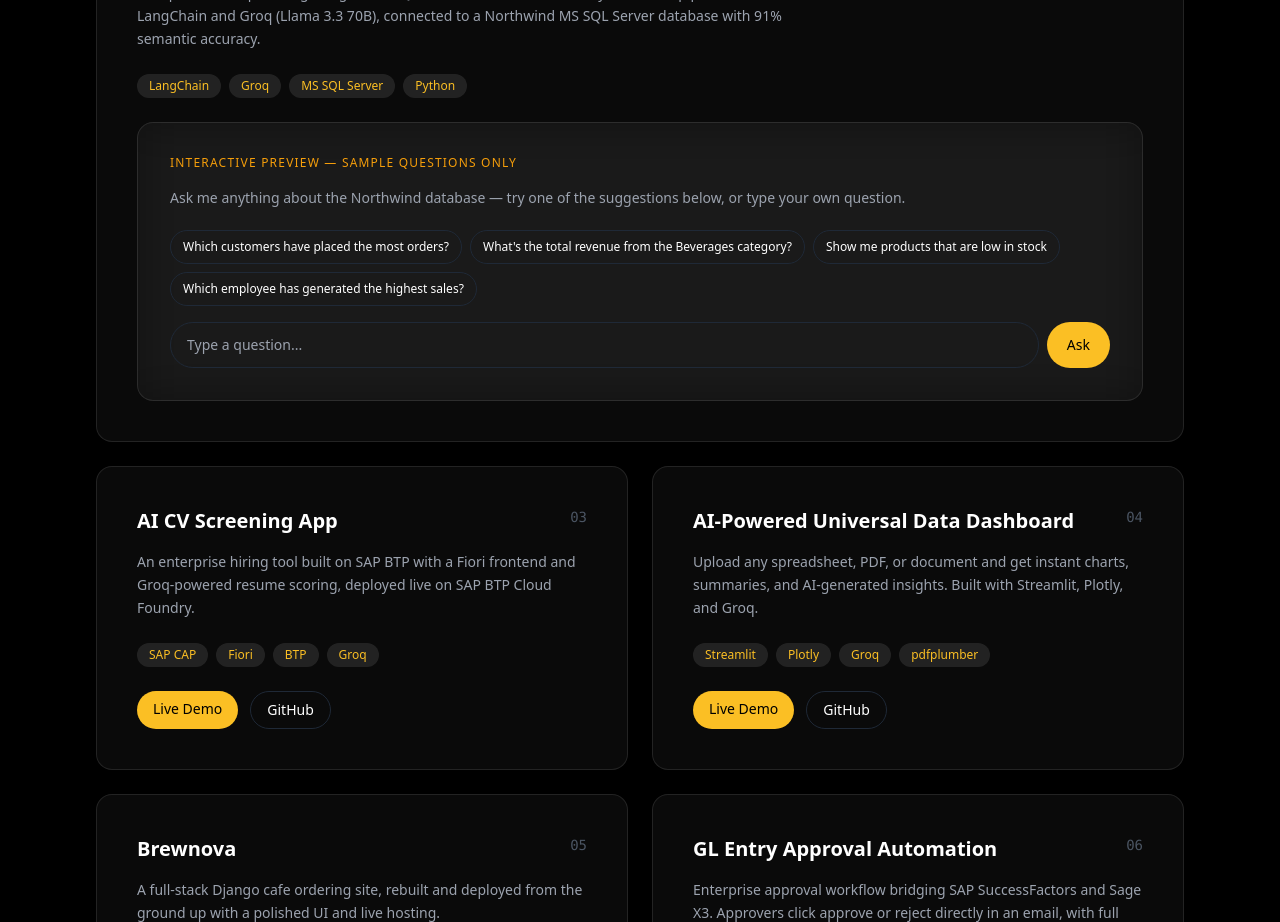
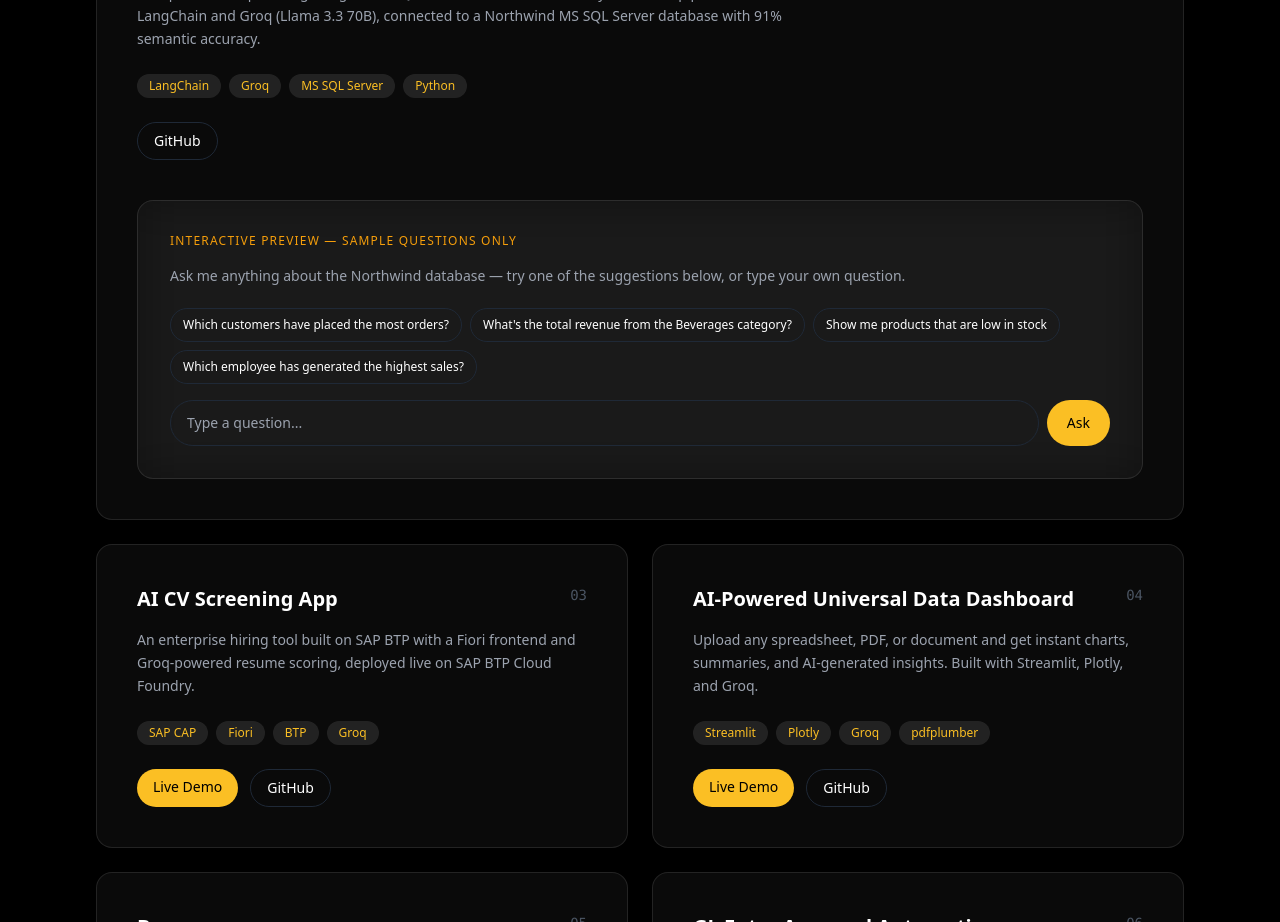
Before and after one commit to akshayy718/akshay-portfolio-site, a React (Vite) app: page / in a window 1280 px wide. Shown: the part 1620-2542 px from the top of the page. Built offline with nearby package versions, Linux system fonts and the light colour scheme.

Commit message:
Add GitHub link to SQL chatbot card

```diff
--- a/src/App.jsx
+++ b/src/App.jsx
@@ -39,6 +39,7 @@
     description:
       "Ask questions in plain English, get real SQL results back. Uses a RAG-style retrieval pipeline built on LangChain and Groq (Llama 3.3 70B), connected to a Northwind MS SQL Server database with 91% semantic accuracy.",
     tech: ["LangChain", "Groq", "MS SQL Server", "Python"],
+    githubUrl: "https://github.com/akshayy718/northwind-chatbot",
     demoType: "embedded",
     featured: true,
     number: "02",
@@ -614,7 +615,19 @@
 
               <div className="relative z-10">
                 {project.demoType === "embedded" ? (
-                  <ChatDemo isDark={isDark} border={border} subtext={subtext} />
+                  <>
+                    {project.githubUrl && (
+                      <a
+                        href={project.githubUrl}
+                        target="_blank"
+                        rel="noopener noreferrer"
+                        className={`inline-block text-sm border ${border} px-4 py-2 rounded-full font-medium hover:border-amber-400 hover:text-amber-500 transition mb-4`}
+                      >
+                        GitHub
+                      </a>
+                    )}
+                    <ChatDemo isDark={isDark} border={border} subtext={subtext} />
+                  </>
                 ) : (
                   <div className="flex gap-3">
                     <a
```
